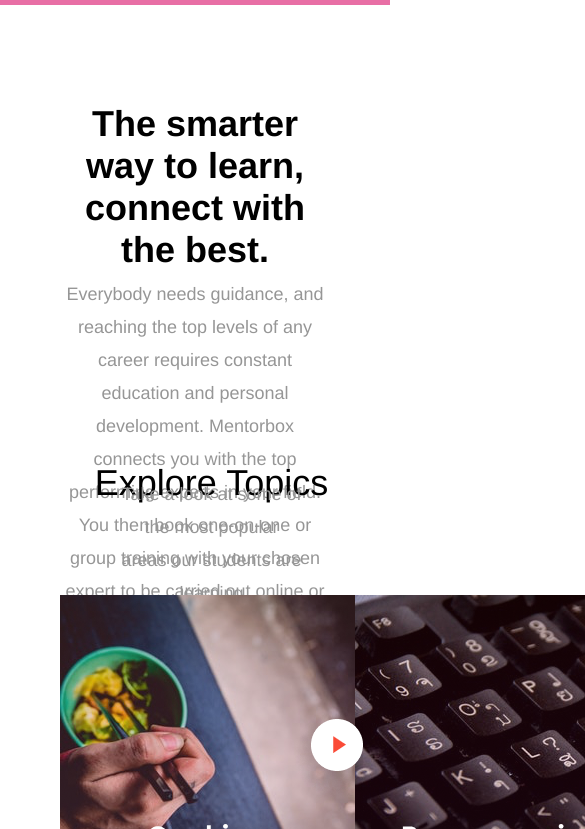
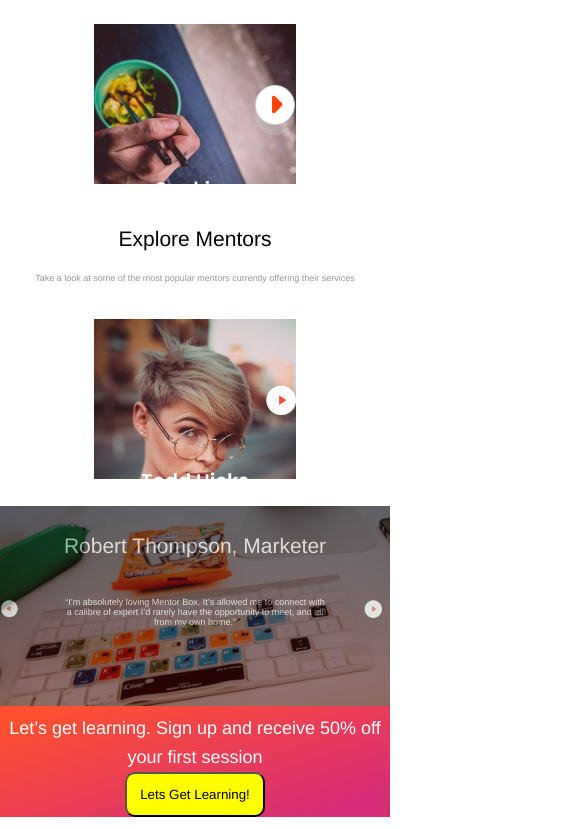
Before and after one commit to nguyenxuanson283/mentorbox-respone, a plain HTML site: page index.html in a window 390 px wide. Shown: the part 775-1604 px from the top of the page, 585 px wide, since content can reach past the window. Drawn offline with Linux system fonts and the light colour scheme.

Commit message:
clone responsive

```diff
--- a/css/responsive.css
+++ b/css/responsive.css
@@ -3,7 +3,12 @@
     padding: 0;
     font-family: 'Franklin Gothic Medium', 'Arial Narrow', Arial, sans-serif;
 }
-
+ul li:hover a{
+    color: #d3c6cc;
+}
+button:hover{
+    border: 1px solid #D72D77;
+}
 .container{
     width: 100%;
     margin: 0px auto;
@@ -280,7 +285,7 @@
     font-size: 28px;
 }
 .button-menu-nav{display: none;}
-@media screen and (min-width:1281px) and (max-width:1366px) {
+@media screen and (max-width:1366px) {
     .form-the-best__content{
         font-size: 23px;
     }
@@ -291,7 +296,7 @@
         width: 85%;
     }
 }
-@media screen and (min-width: 1025px) and (max-width:1280px){
+@media screen and (max-width:1280px){
     .header{
         width: 100%;
     }
@@ -320,7 +325,7 @@
         height: 330px;
     }
 }
-@media screen and (min-width:769px) and (max-width:1024px){
+@media screen and (max-width:1024px){
     .background{
         height: 557px;
     }
@@ -399,7 +404,7 @@
         width: 45%;
     }
 }
-@media screen and (min-width:681px) and (max-width:768px){
+@media screen and (max-width:768px){
     .explore-mentors_item{
         flex-wrap: wrap;
         overflow: hidden;
@@ -519,30 +524,53 @@
         margin: auto;
         display: block;
     }
+    .explore-topic{
+        height: 471px;
+    }
+    .explore-topic_item{
+        height: 253px;
+    }
+    .explore-mentors{
+        height: 471px;
+    }
+    .explore-mentors_item{
+        height: 264px;
+    }
 }
-@media screen and (min-width:481px) and (max-width:680px) {
+@media screen and (max-width:680px) {
     .explore-topic_item{
         flex-wrap: wrap;
         overflow: hidden;
-        width: 400px;
-        height: 300px;
+        height: 369px;
         grid-column: 2 / 5;
+    }
+    .explore-topic{
+        height: 440px;
+    }
+    .explore-topic_item a{
+        width: 100%;
     }
     .explore-topic_item img{
         width: 100%;
     }
+
     .explore-mentors_item{
         flex-wrap: wrap;
         overflow: hidden;
-        width: 400px;
-        height: 300px;
+        height: 369px;
         grid-column: 2 / 5;
+    }
+    .explore-mentors{
+        height: 440px;
+    }
+    .explore-mentors_item a{
+        width: 100%;
     }
     .explore-mentors_item img{
         width: 100%;
     }
     .front-button{
-        right: 20px;
+        right: 0px;
     }
     .background a img{
         display: none;
@@ -586,8 +614,8 @@
         border: none;
     }
     .button-menu-nav i{
+        color: white;
         font-size: 30px;
-        width: 60px;
     }
     .sidebar-mobile{
         display: flex;
@@ -604,27 +632,33 @@
         position: absolute;
     }
     .mobile-sidebars{
-        display: none;
+        display: block;
         position: absolute;
         height: 400px;
         background-color: #131323;
         z-index: 2;
         width: 200px;
         opacity: 0.9;
+        left: -300px;
+    }
+    .active{
+        display:block;
+
     }
     .mobile-sidebars li{
         height: 30px;
         border-bottom: 1px solid #969696;
-        text-align: center;
+        padding-left: 5px;
         line-height: 30px;
     }
-    .mobile-nav ul li:hover a{
-        color: blue;
-    }
+
     .mobile-login{
         display: none;
         position: absolute;
         right: 0;
+    }
+    .active{
+        display: block;
     }
     .button-header-mobile{
         display: block;
@@ -648,6 +682,122 @@
         margin-top: 5%;
     }
     footer nav ul{
-        width: 85%;
+        width: 95%;
+        font-size: 13px;
+    }
+    .title-carousel {
+        font-size: 28px;
+    }
+    .content-carousel{
+        font-size: 13px;
+    }
+    .the-smarter-way__content {
+        font-size: 13px;
+    }
+    .the-smarter-way__tittle{
+        font-size: 27px;
+    }
+    .explore-topic__title{
+        font-size: 27px;
+    }
+    .explore-mentors__title{
+        font-size: 27px;
+    }
+    .background-mobile{
+        width: 100%;
+        min-height: 100vh;
+        background-color: #FE5030;
+        position: fixed;
+        z-index: 5;
+        opacity: 0.12;
+        display: none;
+    }
+    .active{
+        display: block;
+    }
+    .product-item{
+        padding: 57px 27px 104px 27px;
+        height: 775px;
+    }
+    .lets-get-learning{
+        padding: 2%;
+    }
+    .button-lets-get-learning button{
+        width: 120px;
+    }
+    .explore-topic_item{
+        height: 255px;
+    }
+    .explore-mentors_item{
+        height: 255px;
+    }
+    .explore-topic__content{
+        font-size: 13px;
     }
 }
+@media screen and (max-width:480px){
+    .explore-topic_item{
+        height: 160px;
+    }
+    .explore-mentors_item{
+        height: 160px;
+    }
+    .front-button{
+        width: 20%;
+        right: 0px;
+    }
+    .footer{
+        display: block;
+        line-height: 30px;
+    }
+    .explore-topic {
+        height: 295px;
+    }
+    .explore-topic__content{
+        grid-row: 2 / 3;
+        line-height: 15px;
+    }
+    .explore-mentors {
+        height: 295px;
+    }
+    .explore-mentors__content{
+        grid-row: 2 / 3;
+        line-height: 15px;
+    }
+    .product-item{
+        height: 485px;
+    }
+    .title-carousel{
+        font-size: 21px;
+    }
+    .content-carousel{
+        font-size: 9px;
+    }
+    .the-smarter-way__content,.explore-mentors__content,.explore-topic__content {
+        font-size: 9px;
+    }
+    .the-smarter-way__tittle ,.explore-topic__title,.explore-mentors__title{
+        font-size: 21px;
+    }
+    .the-smarter-way{
+        height: 185px;
+    }
+    .lets-get-learning{
+        display: block;
+        text-align: center;
+        height: 95px;
+        line-height: 29px;
+    }
+    .content-lets-get-learning {
+        font-size: 18px;
+        width: 100%;
+    }
+    .button-lets-get-learning button {
+        width: 140px;
+        height: 45px;
+    }
+    footer {
+        height: 120px;
+        margin-top: 5%;
+    }
+}
--- a/index.html
+++ b/index.html
@@ -7,10 +7,12 @@
     <title>Mentorbox</title>
     <link rel="stylesheet" href="https://cdnjs.cloudflare.com/ajax/libs/font-awesome/4.7.0/css/font-awesome.min.css">
     <link rel="stylesheet" href="./css/responsive.css">
+    <link rel="stylesheet" href="https://cdnjs.cloudflare.com/ajax/libs/font-awesome/5.15.4/css/all.min.css" />
+
+
     <script src="./main/main.js"></script>
 </head>
 <body>
-  <div class="background-mobile">
     <div class="container">
         <header>
                <div class="background">
@@ -30,9 +32,9 @@
                         </nav>
                         <div class="button-menu-nav">
                                 <div class="sidebar-mobile">
-                                    <button onclick="handleClick()"><i class="fa fa-fw fa-bars"></i></button>
+                                   <i class="fa fa-fw fa-bars" id="bars" onclick="handleClick()"></i>
                                     <div class="logo-header">Mentorbox</div>
-                                    <button onclick="handleClickLogIn()"><i class="fa fa-fw fa-user"></i> </button>
+                                    <i class="fa fa-fw fa-user" onclick="handleClickLogIn()"></i>
                                 </div>
                                 <div class="mobile-nav">
                                     <div id="moblie-background-cover">
@@ -41,6 +43,7 @@
                                             <li><a href="#">About Us</a></li>
                                             <li><a href="#">Pricing</a></li>
                                             <li><a href="#">Contact Us</a></li>
+                                            <img onclick="Close()" src="./images/phonerotate.png" width="75%" alt="">
                                         </ul>
                                     </div>
                                 </div>
@@ -50,7 +53,9 @@
                                         <li><a href="">Sign Up</a></li>
                                     </ul>
                                 </div>
+
                         </div>
+                        <div class="background-mobile" id="backGroundMobile" onclick="clickOutSide()"></div>
                         <div class="form-the-best">
                            <div class="form-the-best__title">
                             <h4>Learn From The Best</h4>
@@ -85,13 +90,14 @@
             <div class="explore-topic">
                 <div class="explore-topic__title">Explore Topics</div>
                 <div class="explore-topic__content">Take a look at some of the most popular areas our students are learning</div>
-                <div class="explore-topic_item">
+                <div class="explore-topic_item filtering">
                     <a href="#"><img src="./images/Group 8.png" alt=""></a>
                     <a href="#"><img src="./images/Group 9.png" alt=""></a>
                     <a href="#"><img src="./images/Group 10.png" alt=""></a>
                     <a href="#"><img src="./images/Group 11.png" alt=""></a>
                     <div class="front-button">
-                        <a href="#"><img src="./images/front button.png" alt=""></a>
+                        <button onclick="clickTest()" style="width: 40px; height: 40px; border-radius: 50%;border-radius:50%;background-color: white;border: 1px solid rgb(214, 211, 211);box-shadow: 0px 10px rgb(214, 211, 211, 0.3)">
+                            <i style="font-size:28px;color: orangered;" class="fas fa-caret-right"></i></button>
                     </div>
                 </div>
             </div>
@@ -125,7 +131,7 @@
                         <img src="./images/Star.png" alt="">
                     </div>
                     <div class="back-button-carousel">
-                            <a href="#"><img src="./images/back button.png" alt=""></a>
+                            <a  href="#"><img class="js-filter" src="./images/back button.png" alt=""></a>
                     </div>
                     <div class="front-button-carousel">
                             <a href="#"><img src="./images/front button.png" alt=""></a>
@@ -154,6 +160,6 @@
             </nav>
         </footer>
     </div>
-  </div>
+    <script src="https://kit.fontawesome.com/a076d05399.js" crossorigin="anonymous"></script>
 </body>
 </html>
--- a/main/main.js
+++ b/main/main.js
@@ -1,15 +1,28 @@
 function handleClick(e){
-    document.getElementById('mobileSidebars').style.display="block";
-    document.getElementById('mobileLogin').style.display="none";
-    document.getElementById('mobileSidebars').style.zIndex="99999";
-    let bg= document.getElementById('moblie-background-cover');
-    bg.style.background = "black";
-    bg.style.width = "600px";
-    bg.style.height="400px";
-    bg.style.opacity="0.86";
+    const slide = document.getElementById('mobileSidebars');
+
+    const background = document.getElementById('backGroundMobile');
+    background.classList.toggle('active')
+    slide.style.left = "0" ;
+    slide.style.transitionDuration = "0.5s"
+
 }
 function handleClickLogIn(){
-    document.getElementById('mobileLogin').style.display="block";
-    document.getElementById('mobileSidebars').style.display="none";
-    document.getElementById('moblie-background-cover').style.display="none";
+    const slide = document.getElementById('mobileLogin');
+    slide.classList.toggle('active')
 }
+function Close(){
+    document.getElementById('mobileSidebars').style.left = "-300px"
+    // document.getElementById("bars").innerHTML = '<i class="fa fa-fw fa-bars" ></i>';
+    const background = document.getElementById('backGroundMobile');
+    background.classList.toggle('active')
+
+}
+function clickOutSide(){
+    document.getElementById('mobileSidebars').style.left = "-300px";
+    const background = document.getElementById('backGroundMobile');
+    background.classList.toggle('active')
+}
+function clickTest(){
+    console.log("ok")
+}
```
Also changed, not shown: images/phonerotate.png (added).
